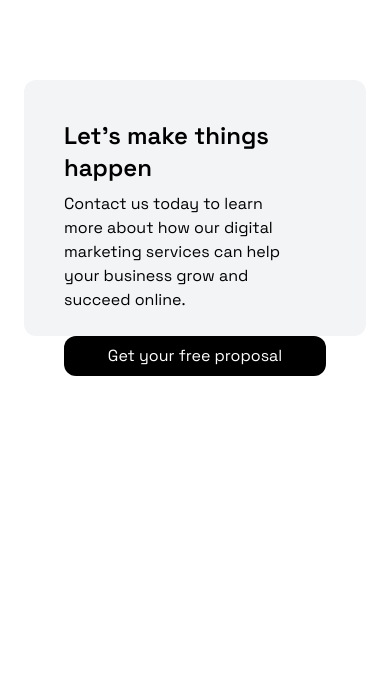
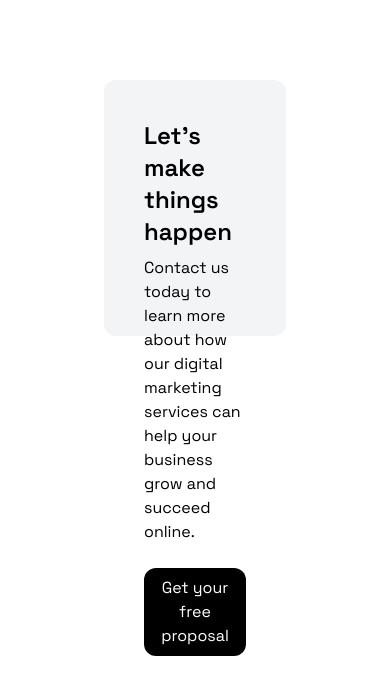
Before and after one commit to FahadBinQaiser/Positivus, a React (Vite) app: page / in a window 390 px wide. Shown: the top 694 px of the page. Built offline with nearby package versions, Linux system fonts and the light colour scheme.

Commit message:
Added padding

```diff
--- a/src/cta/cta.jsx
+++ b/src/cta/cta.jsx
@@ -1,7 +1,8 @@
 const Cta = () => {
     return(
         <>
-           <div className="max-w-5xl font-['Space_Grotesk'] mt-20 h-64 bg-gray-100 rounded-xl flex justify-between flex-col mx-6 sm:mx-auto sm:flex-row ">
+         <div className="px-20">
+         <div className="max-w-5xl font-['Space_Grotesk'] mt-20 h-64 bg-gray-100 rounded-xl flex justify-between flex-col mx-6 sm:mx-auto sm:flex-row ">
                 <div className="leftSide space-y-2 flex flex-col justify-center items-start p-10">
                     <h1 className="font-semibold text-2xl">Let's make things happen</h1>
                     <p className="text-balance">Contact us today to learn more about how our digital marketing services can help your business grow and <br /> succeed online.</p>
@@ -14,6 +15,7 @@ const Cta = () => {
                     <img src="src/assets/Illustration.png" alt="illustration" className="w-full" />
                 </div>
             </div>
+         </div>
         </>
     )
 }
```
